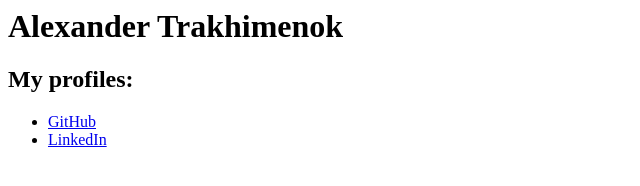
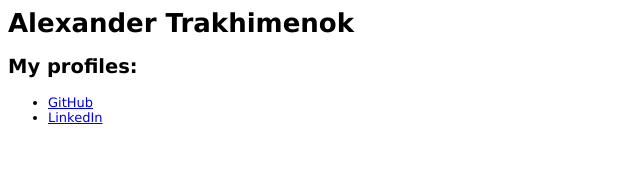
Before and after one commit to trakhimenok/trakhimenok.github.io, a plain HTML site: page index.html in a window 1280 px wide. Shown: the whole page, without its empty margins (0-640 px from the left). Drawn offline with Linux system fonts and the light colour scheme.

Commit message:
body font

```diff
--- a/index.html
+++ b/index.html
@@ -1,6 +1,12 @@
 <html>
 <head>
     <title>Alexander Trakhimenok</title>
+    <style>
+        body {
+            font-family: Verdana, Arial;
+            font-size: small;
+        }
+    </style>
 </head>
 <body>
 <h1>Alexander Trakhimenok</h1>
```
